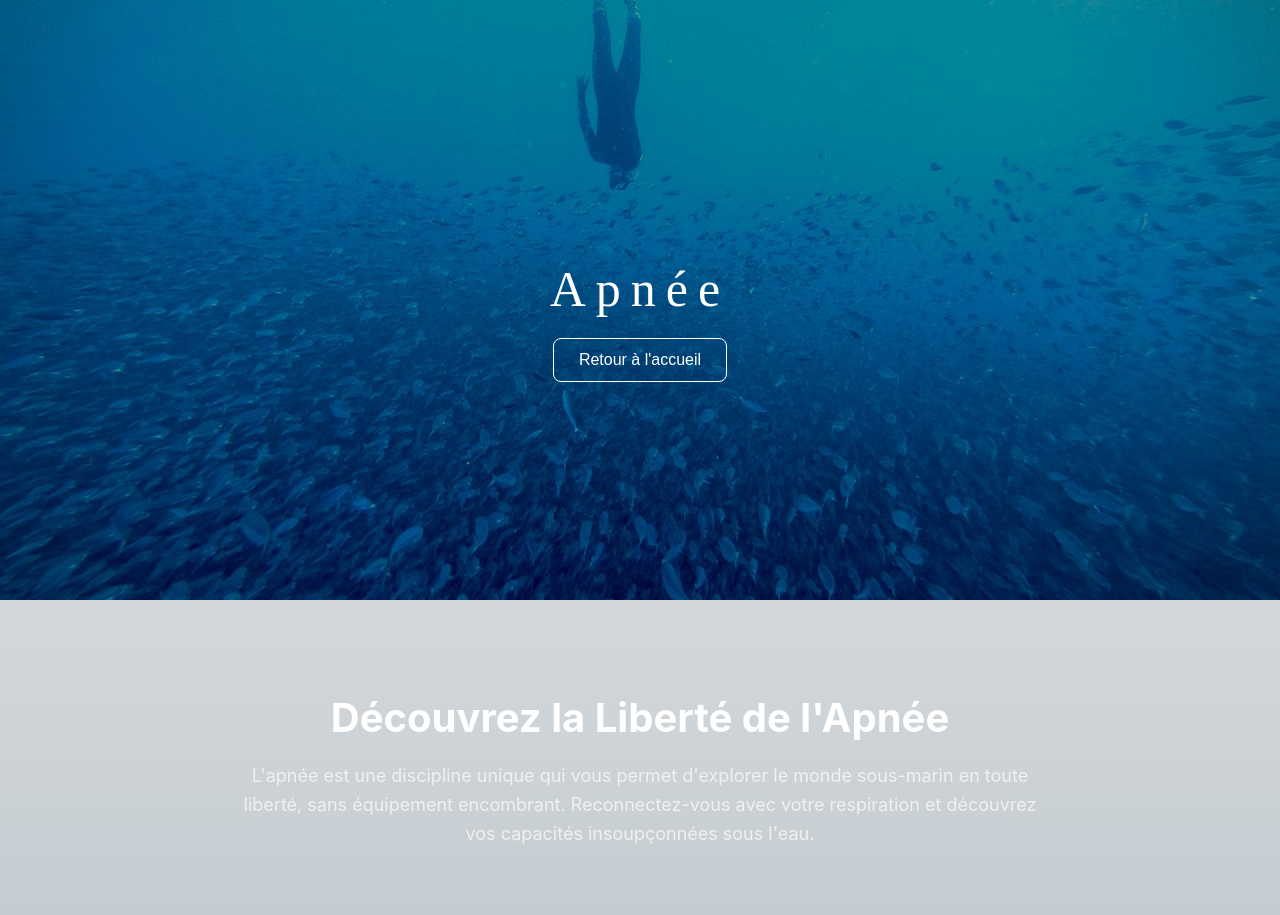
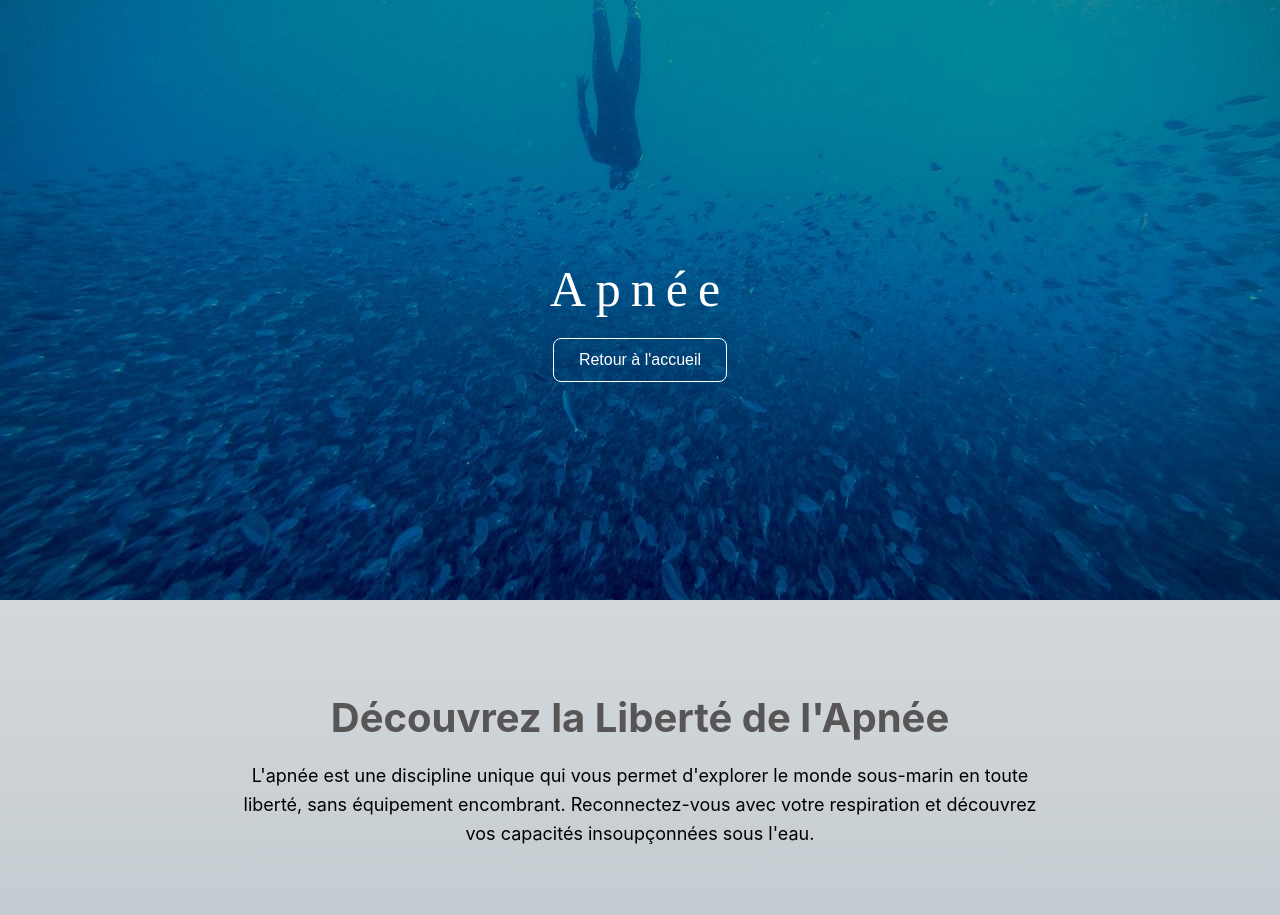
Before and after one commit to Tom33270/Hugo-diving, a Next.js app: page /apnee in a window 1280 px wide. Shown: the top 915 px of the page. Built offline with nearby package versions, Linux system fonts and the light colour scheme.

Commit message:
couleur police

```diff
--- a/components/Home.js
+++ b/components/Home.js
@@ -240,6 +240,7 @@ useEffect(() => {
   <ul>
     <li className={styles.pricesList}>Randonnée Palmée (4 personnes mini / 1h) — 55 euros</li>
     <li className={styles.pricesList}>Baptême (environ 25min) — 85 euros</li>
+    <li className={styles.pricesList}>Initiation (45min à 1h) — 110 euros</li>
     <li className={styles.pricesList}>Pack découverte : un Baptême + une Initiation (12m max) — 180 euros</li>
     <li className={styles.pricesList}>Exploration (à partir du pe12) — 65 euros </li>
     <li className={styles.pricesList}>Réadaptation (+ 1 an sans plonger) — 80 euros </li>
--- a/styles/Apnee.module.css
+++ b/styles/Apnee.module.css
@@ -79,7 +79,7 @@
 .program h2,
 .infos h2 {
   font-size: 40px;
-  color: white;
+   color: rgb(87, 85, 85);
   margin-bottom: 20px;
 }
 
@@ -90,7 +90,7 @@
   line-height: 1.6;
   max-width: 800px;
   margin: auto;
-  color: rgb(240, 240, 240);
+  color: rgb(0, 0, 0);
 }
 
 /* Benefits section */
--- a/styles/Gallery.module.css
+++ b/styles/Gallery.module.css
@@ -98,7 +98,7 @@
   margin: 40px auto 60px auto;
   padding: 12px 25px;
   border-radius: 8px;
-  border: 1px solid white;
+  border: 1px solid transparent;
   background: transparent;
   color: white;
   cursor: pointer;
@@ -107,7 +107,7 @@
 }
 
 .btnHome:hover {
-  background: white;
+  background: transparent;
   color: black;
 }
 
--- a/styles/Snorkeling.module.css
+++ b/styles/Snorkeling.module.css
@@ -91,7 +91,7 @@
   line-height: 1.6;
   max-width: 800px;
   margin: auto;
-  color: rgb(240, 240, 240);
+  color: rgb(87, 85, 85);
 }
 
 /* Discover Grid */
```
